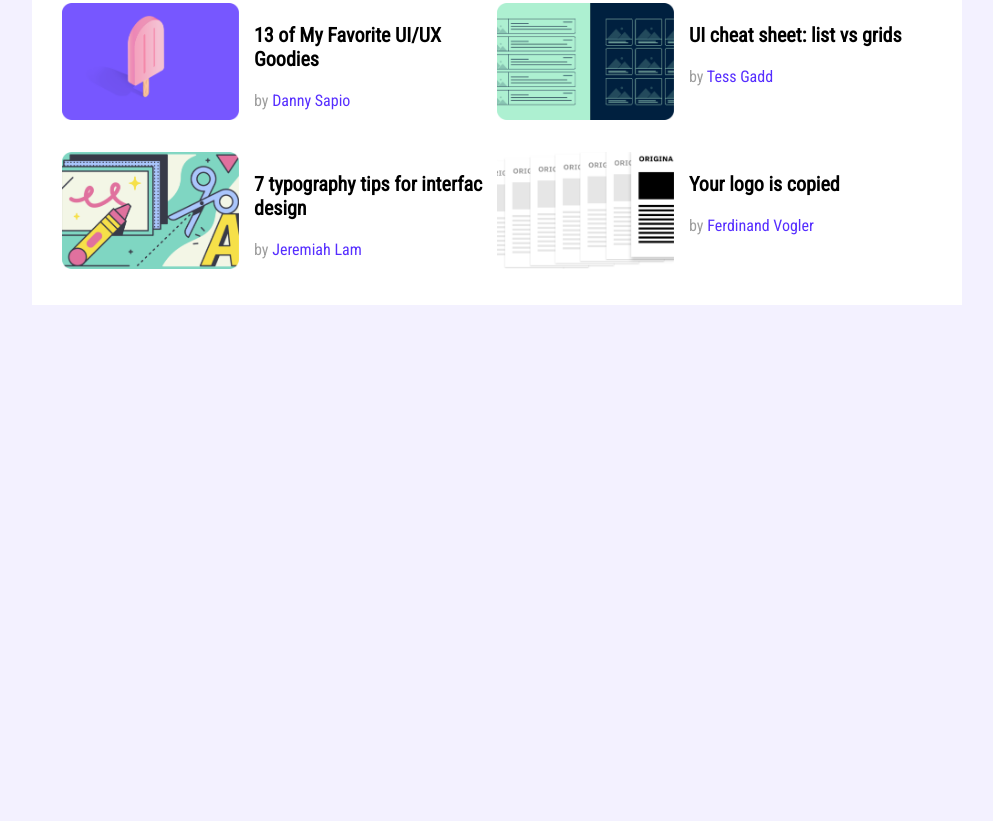
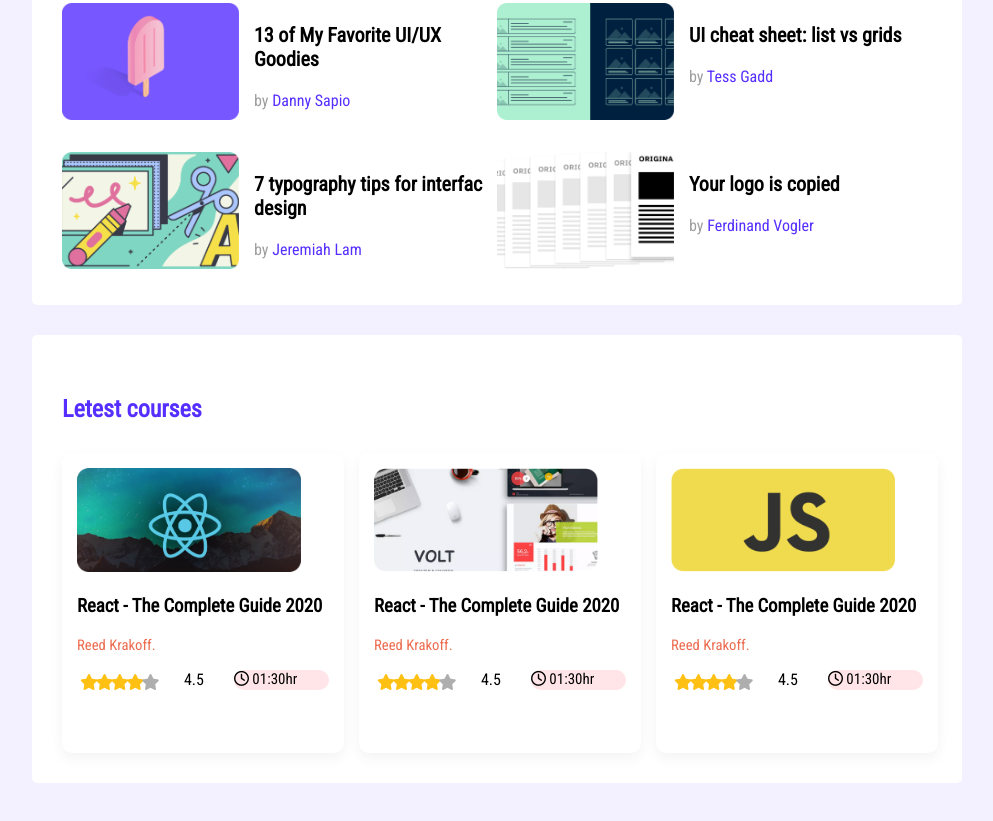
Before and after one commit to EmonIslamShanto/leader-board, a plain HTML site: page index.html in a window 1280 px wide. Shown: the part 386-1207 px from the top of the page, without its empty margins (143-1136 px from the left). Before the commit the page ends 800 px from the top, so only its background shows below. Drawn offline with Linux system fonts and the light colour scheme.

Commit message:
more details added

```diff
--- a/index.html
+++ b/index.html
@@ -5,6 +5,8 @@
     <meta http-equiv="X-UA-Compatible" content="IE=edge">
     <meta name="viewport" content="width=device-width, initial-scale=1.0">
     <title>Leader Board</title>
+    <!-- icons -->
+    <script src="https://kit.fontawesome.com/b464a5cfba.js" crossorigin="anonymous"></script>
     <!-- style -->
     <link rel="stylesheet" href="styles/style.css">
 </head>
@@ -87,6 +89,66 @@
             </article>
           </div>
         </section>
+        <section class="container">
+            <h2 class="letest-courses-header">Letest courses</h2>
+            <div class="courses">
+                <article class="course">
+                    <div class="course-image">
+                        <img src="images/courses/course-1.png" alt="">
+                    </div>
+                    <div class="course-title">
+                        <h3>React - The Complete Guide 2020</h3>
+                        <a href="">Reed Krakoff.</a>
+                    </div>
+                    <div class="course-info">
+                        <i class="fa-solid fa-star filled"></i>
+                        <i class="fa-solid fa-star filled"></i>
+                        <i class="fa-solid fa-star filled"></i>
+                        <i class="fa-solid fa-star filled"></i>
+                        <i class="fa-solid fa-star empty"></i>
+                        <p>4.5</p>
+                        <p class="hour"><i class="fa-regular fa-clock"></i> 01:30hr</p>
+                    </div>
+                </article>
+                <article class="course">
+                    <div class="course-image">
+                        <img src="images/courses/course-2.png" alt="">
+                    </div>
+                    <div class="course-title">
+                        <h3>React - The Complete Guide 2020</h3>
+                        <a href="">Reed Krakoff.</a>
+                    </div>
+                    <div class="course-info">
+                        <i class="fa-solid fa-star filled"></i>
+                        <i class="fa-solid fa-star filled"></i>
+                        <i class="fa-solid fa-star filled"></i>
+                        <i class="fa-solid fa-star filled"></i>
+                        <i class="fa-solid fa-star empty"></i>
+                        <p>4.5</p>
+                        <p class="hour"><i class="fa-regular fa-clock"></i> 01:30hr</p>
+
+                    </div>
+                </article>
+                <article class="course">
+                    <div class="course-image">
+                        <img src="images/courses/course-3.png" alt="">
+                    </div>
+                    <div class="course-title">
+                        <h3>React - The Complete Guide 2020</h3>
+                        <a href="">Reed Krakoff.</a>
+                    </div>
+                    <div class="course-info">
+                        <i class="fa-solid fa-star filled"></i>
+                        <i class="fa-solid fa-star filled"></i>
+                        <i class="fa-solid fa-star filled"></i>
+                        <i class="fa-solid fa-star filled"></i>
+                        <i class="fa-solid fa-star empty"></i>
+                        <p>4.5</p>
+                        <p class="hour"><i class="fa-regular fa-clock"></i> 01:30hr</p>
+                    </div>
+                </article>
+            </div>
+        </section>
     </main>
 </body>
 </html>
--- a/styles/style.css
+++ b/styles/style.css
@@ -8,12 +8,15 @@ body{
 }
 main{
     display: flex;
-    justify-content: center;
+    flex-direction: column;
+    align-items: center;
 }
 .container{
     width: 870px;
     background-color: #FFFFFF;
     padding: 30px;
+    margin-bottom: 30px;
+    border-radius: 5px;
 }
 /* top-players styles */
 .top-players-header{
@@ -76,3 +79,62 @@ article{
     text-decoration: none;
     color: #562EFF;
 }
+/* courses style */
+.letest-courses-header{
+    color: #562EFF;
+    font-size: 24px;
+    margin-top: 30px;
+    margin-bottom: 30px;
+}
+.courses{
+    display: grid;
+    grid-template-columns: repeat(3, 1fr);
+    column-gap: 15px;
+}
+.course{
+    display: flex;
+    flex-direction: column;
+    height: 270px;
+    width: 252px;
+    box-shadow: 0px 5.34229px 13.3557px rgba(0, 0, 0, 0.05) ;
+    border-radius: 10px;
+    padding: 15px;
+}
+.course-image img{
+    width: 224px;
+    height: 104px;
+}
+.course-title a{
+    text-decoration: none;
+    color: #ED6B4F;
+    font-weight: 400;
+    font-size: 14.6913px;
+}
+.course-info{
+    display: flex;
+    align-items: center;
+    justify-content: space-between;
+}
+.fa-solid.fa-star{
+    padding-left: 3px;
+    Width: 12.39px;
+    Height: 11.81px;
+}
+.fa-solid.fa-star.filled{
+    color: #FFC014;
+}
+.fa-solid.fa-star.empty{
+    color: #AEAEAE;
+    padding-right: 30px;
+}
+.course-info p{
+    padding-right: 30px;
+}
+.hour{
+    background-color: #FFE4E8;
+    border-radius: 15px;
+    height: 20px;
+    width: 100px;
+    font-size: 15px;
+    font-weight: 400;
+}
```
